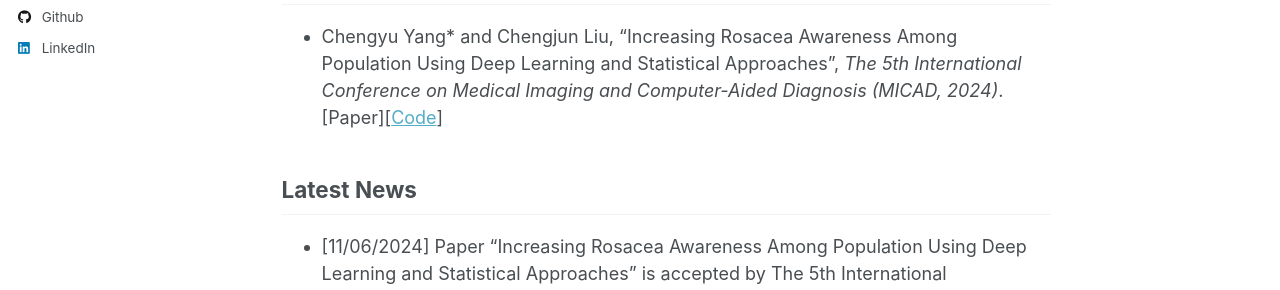
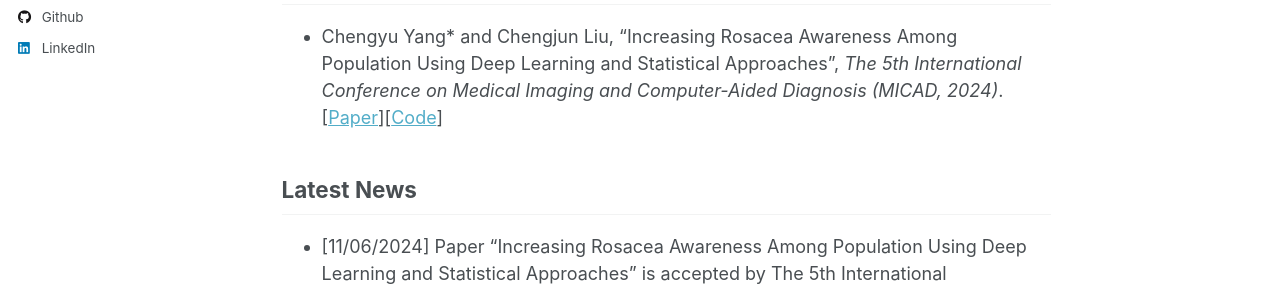
Before and after one commit to cyang322/cyang322.github.io, a Jekyll site: the page built from _pages/about.md, in a window 1280 px wide and 900 px high. Shown: the part 458-748 px from the top of the window. Built offline with Jekyll 4.4.1, drawn with Linux system fonts in a browser that asks for light colours; part of the change alters nothing that is shown.

```diff
--- a/_pages/about.md
+++ b/_pages/about.md
@@ -16,7 +16,7 @@ I am generally interested in machine learning, particularly its appliaction in m
 Publications
 ------
 - Chengyu Yang* and Chengjun Liu, "Increasing Rosacea Awareness Among Population Using Deep Learning and Statistical Approaches", <em>The 5th International Conference on Medical Imaging and Computer-Aided Diagnosis (MICAD, 2024)</em>.
-[Paper][[Code](https://github.com/cyang322/rosacea_detection)]
+[[Paper](http://cyang322.github.io/files/micad-2024-personal-website.pdf)][[Code](https://github.com/cyang322/rosacea_detection)]
 
 Latest News
 ------
```
